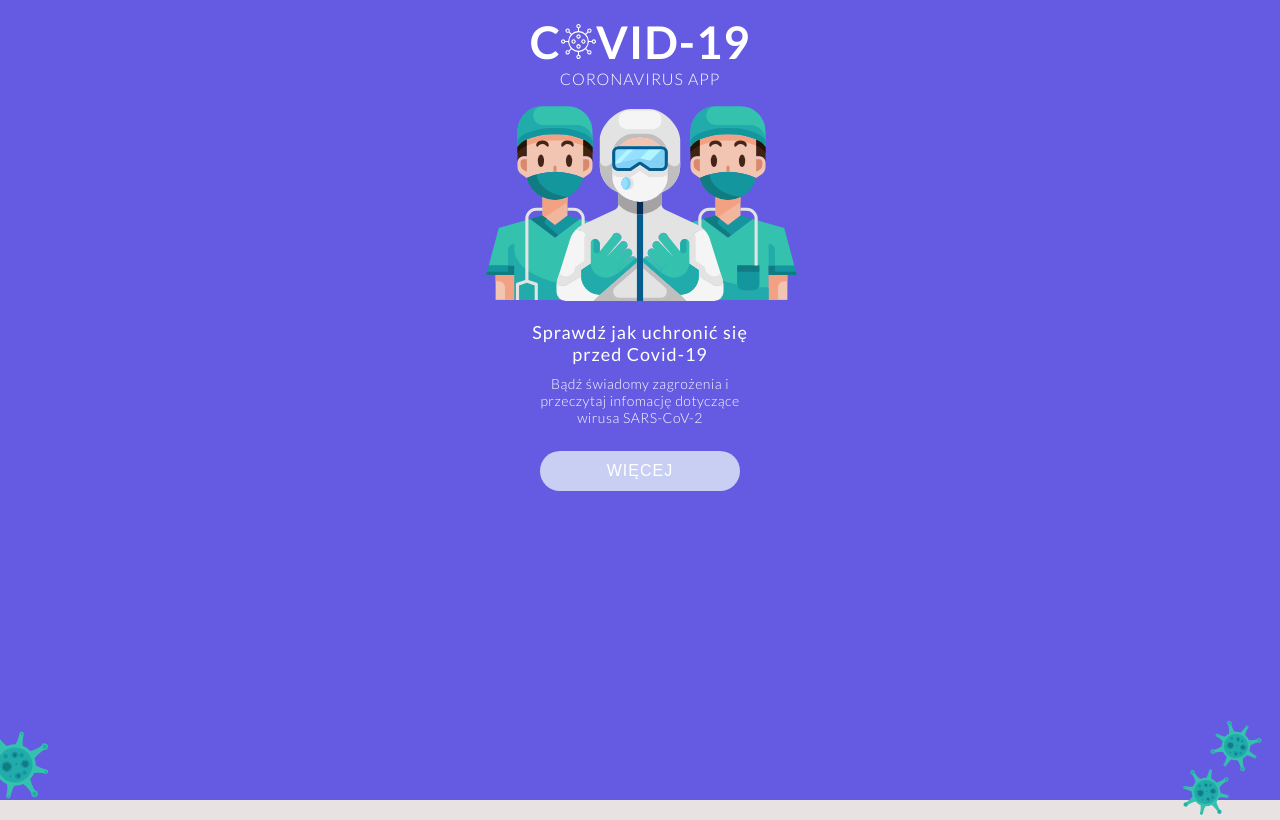
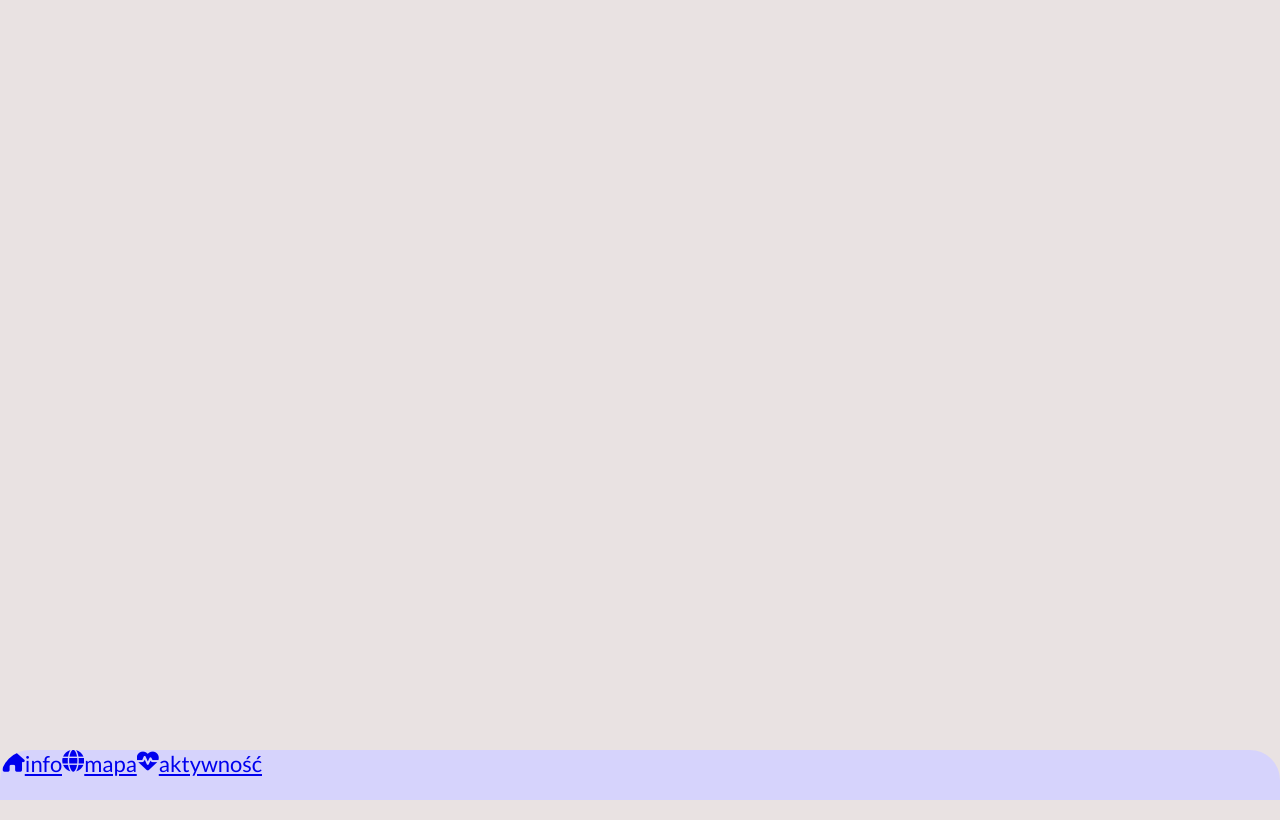
Before and after one commit to planetoida90210/Covid-19-info, a React (Create React App) app in the folder covid19-info/: page /activities in a window 1280 px wide. Before the commit this address led to /welcome. Built offline with nearby package versions, Linux system fonts and the light colour scheme.

Commit message:
setting navbar at bottom of page, get icons from fontawsome

```diff
--- a/covid19-info/public/index.html
+++ b/covid19-info/public/index.html
@@ -1,22 +1,23 @@
 <!DOCTYPE html>
 <html lang="en">
+
 <head>
   <meta charset="utf-8" />
   <link rel="icon" href="%PUBLIC_URL%/favicon.ico" />
   <meta name="viewport" content="width=device-width, initial-scale=1" />
   <meta name="theme-color" content="#000000" />
-    <meta
-      name="description"
-      content="Web site created using create-react-app"
-    />
+  <meta name="description" content="Web site created using create-react-app" />
   <link rel="apple-touch-icon" href="%PUBLIC_URL%/logo192.png" />
 
   <link rel="manifest" href="%PUBLIC_URL%/manifest.json" />
+  <script src="https://kit.fontawesome.com/9b2dffc4ae.js" crossorigin="anonymous"></script>
 
   <title>Covid-19 Realtime App</title>
 </head>
+
 <body>
   <noscript>You need to enable JavaScript to run this app.</noscript>
   <div id="root"></div>
 </body>
+
 </html>
--- a/covid19-info/src/App.js
+++ b/covid19-info/src/App.js
@@ -14,19 +14,19 @@ import "./App.css";
 
 function App() {
   //fake auth
-  const [isActive, setIsActive] = useState(false);
+  const [isActive, setIsActive] = useState(true);
   return (
     <div className='App'>
       <Router>
         {isActive ? (
           <>
-            <Navbar />
             <Switch>
               <Redirect from='/welcome' to='/' />
               <Route exact path={"/"} component={Home} />
               <Route path={"/map"} component={MapVirus} />
               <Route path={"/activities"} compoenent={Acitvities} />
             </Switch>
+            <Navbar />
           </>
         ) : (
           <>
--- a/covid19-info/src/Components/layout/Navbar.js
+++ b/covid19-info/src/Components/layout/Navbar.js
@@ -1,7 +1,47 @@
 import React from "react";
+import { NavLink as Link } from "react-router-dom";
 
 const Navbar = () => {
-  return <div>down navbar</div>;
+  const navLinks = [
+    // universal links for routing
+    {
+      text: "info",
+      path: "/",
+      logo: "fas fa-home",
+    },
+    {
+      text: "mapa",
+      path: "/map",
+      logo: "fas fa-globe",
+    },
+    {
+      text: "aktywność",
+      path: "/activities",
+      logo: "fas fa-heartbeat",
+    },
+  ];
+  return (
+    <div>
+      <nav className='navbar-container'>
+        <ul className='navbar-links'>
+          {navLinks.map((navLink) => (
+            <Link
+              exact
+              className='navbar-route'
+              activeClassName='clicked-route'
+              to={navLink.path}
+              key={navLink.text}
+            >
+              <li className='clicked-route-text'>
+                <i className={navLink.logo} />
+                {navLink.text}
+              </li>
+            </Link>
+          ))}
+        </ul>
+      </nav>
+    </div>
+  );
 };
 
 export default Navbar;
--- a/covid19-info/src/assets/scss/main.scss
+++ b/covid19-info/src/assets/scss/main.scss
@@ -1,5 +1,8 @@
 @import 'welcome.scss';
+@import 'navigation.scss';
 
 body {
     background-color: #E9E2E2;
+    height: 100vh;
+    overflow: hidden;
 }
--- /dev/null
+++ b/covid19-info/src/assets/scss/navigation.scss
@@ -0,0 +1,19 @@
+@media screen and (min-width: 320px) {
+    .navbar-container {
+        position: fixed;
+        bottom: 0;
+        width: 100vw;
+        height: 50px;
+        background: #D6D3FC;
+        border-top-left-radius: 30px;
+        border-top-right-radius: 30px;
+
+        .navbar-links {
+            display: flex;
+            flex-direction: row;
+            font-size: 22px;
+        }
+
+
+    }
+}
```
Lines whose indentation alone changed are shown as unchanged.
